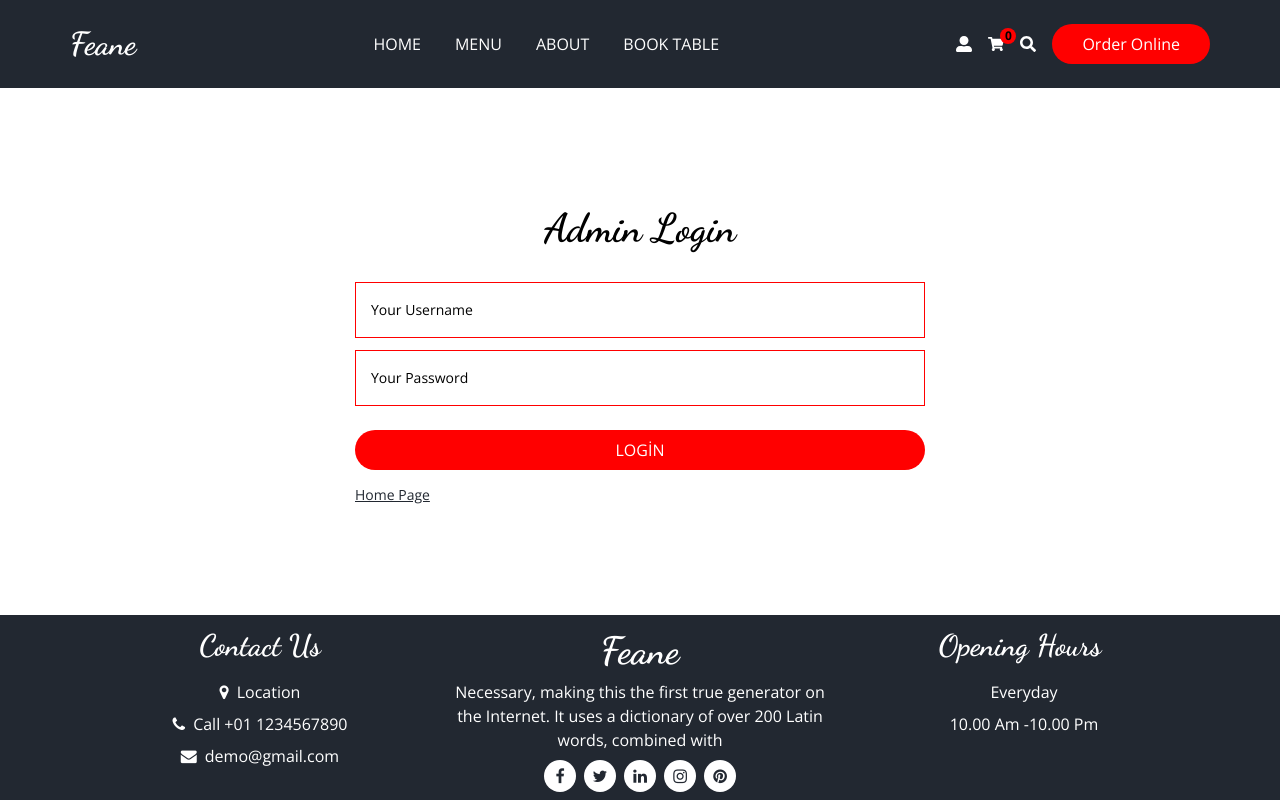
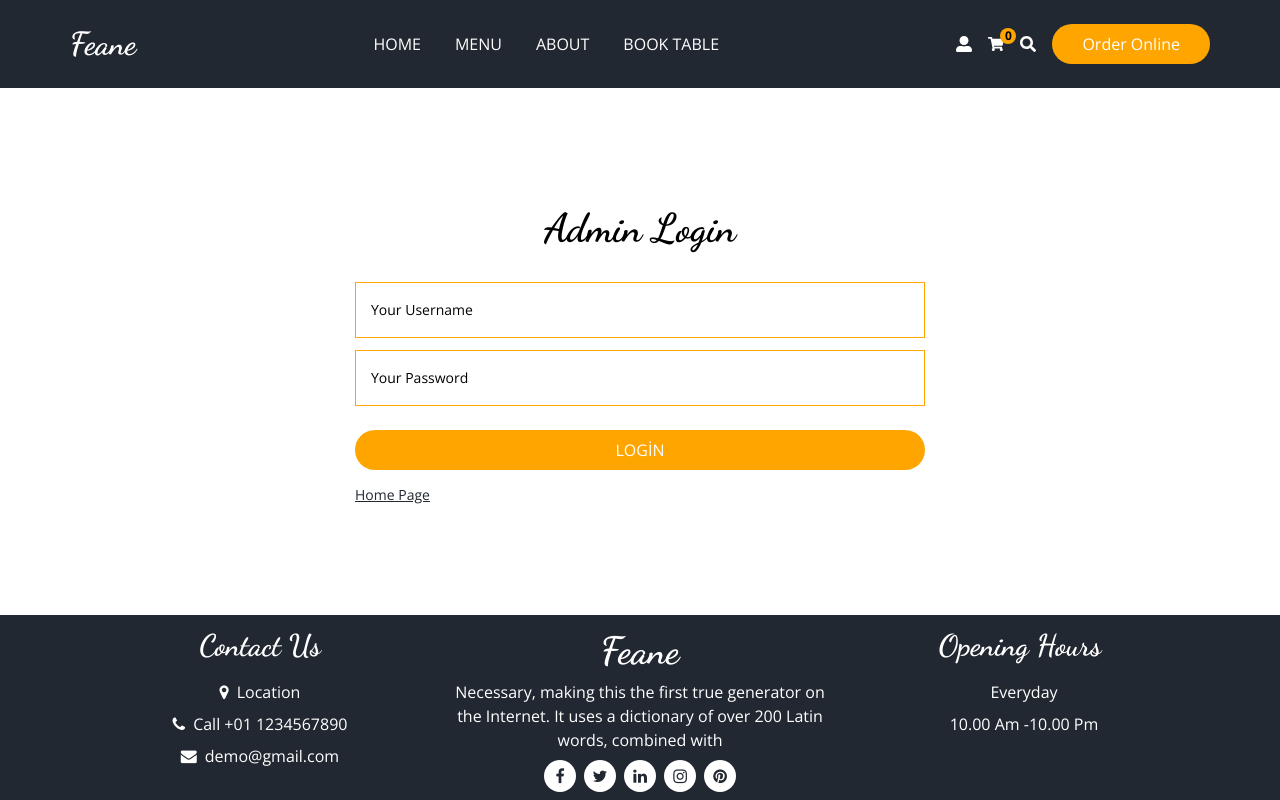
Before and after one commit to eoakpinarr/food-ordering, a Next.js app: page /admin in a window 1280 px wide. Built offline with nearby package versions, Linux system fonts and the light colour scheme.

Commit message:
admin page login kontrolü

```diff
--- a/pages/admin/index.jsx
+++ b/pages/admin/index.jsx
@@ -4,12 +4,26 @@ import React from 'react'
 import { useFormik } from 'formik'
 import { AdminSchema } from '@/schema/AdminSchema'
 import Link from 'next/link'
+import axios from 'axios'
+import { toast } from 'react-toastify'
+import { useRouter } from 'next/router'
 
 const AdminLogin = () => {
 
+    const { push } = useRouter()
+
     const onSubmit = async (values, actions) => {
-        await new Promise((resolve) => setTimeout(resolve, 4000));
-        actions.resetForm();
+        try {
+            const res = await axios.post(`${process.env.NEXT_PUBLIC_API_URL}/admin`, values)
+            if (res.status === 200) {
+                console.log(res);
+                actions.resetForm();
+                toast.success("Admin Login Success")
+                push("/admin/profile")
+            }
+        } catch (error) {
+            console.log(error)
+        }
     };
 
     const { values, handleSubmit, handleChange, handleBlur, errors, touched } = useFormik({
@@ -57,7 +71,7 @@ const AdminLogin = () => {
                     ))}
                 </div>
                 <div className='flex flex-col w-full gap-y-3 mt-6'>
-                    <button className='btn-primary'>LOGİN</button>
+                    <button className='btn-primary' type='submit'>LOGİN</button>
 
                     <Link href={'/'}>
                         <span className='text-sm underline cursor-pointer text-secondary'>
@@ -70,4 +84,21 @@ const AdminLogin = () => {
     )
 }
 
+//Admin giriş yaptı sayfa yenilenince tekrar giriş yapması gerekmesin diye
+export const getServerSideProps = (ctx) => {
+    const myCookie = ctx.req?.cookies || "";
+    if (myCookie.token === process.env.ADMIN_TOKEN) {
+        return {
+            redirect: {
+                destination: "admin/profile",
+                permanent: false,
+            }
+        }
+    }
+    return {
+        props: {}
+    }
+
+}
+
 export default AdminLogin
--- a/pages/admin/profile.jsx
+++ b/pages/admin/profile.jsx
@@ -4,10 +4,27 @@ import Products from '@/components/admin/Products'
 import OrderAdmin from '@/components/admin/OrderAdmin'
 import CategoryAdmin from '@/components/admin/CategoryAdmin'
 import FooterAdmin from '@/components/admin/FooterAdmin'
+import axios from 'axios'
+import { useRouter } from 'next/router'
+import { toast } from 'react-toastify'
 
 const AdminProfile = () => {
   const [tabs, setTabs] = useState(0)
+  const {push} = useRouter()
 
+  const closeAdminAccount = async () => {
+    try {
+      if (confirm("Admin hesabında çıkış yapmak istediğinize emin misiniz ? ")) {
+        const res = await axios.put(`${process.env.NEXT_PUBLIC_API_URL}/admin`)
+        if (res.status === 200) {
+          push("/admin")
+          toast.success("Hesaptan çıkış yapıldı (Admin)")
+        }
+      }
+    } catch (error) {
+      console.log(error)
+    }
+  }
   return (
     <div className='flex min-h-[calc(100vh_-_293px)] px-10 lg:flex-row flex-col lg:mt-5 mt-10'>
       <div className='lg:w-80 w-100 flex-shrink-0'>
@@ -53,8 +70,8 @@ const AdminProfile = () => {
           </li>
           <li className={`border w-full p-3 cursor-pointer hover:bg-primary
           hover:text-white transition-all `}
-            onClick={() => setTabs(4)}>
-
+            onClick={closeAdminAccount}
+          >
             <i className="fa fa-sign-out"></i>
             <button className="ml-1">Exit</button>
           </li>
@@ -71,4 +88,22 @@ const AdminProfile = () => {
   )
 }
 
+
+//Giriş yapmadan admin profil sayfasına girmek isterse admin logine yönlendir.
+export const getServerSideProps = (ctx) => {
+  const myCookie = ctx.req?.cookies || "";
+  if (myCookie.token !== process.env.ADMIN_TOKEN) {
+    return {
+      redirect: {
+        destination: "/admin",
+        permanent: false,
+      }
+    }
+  }
+  return {
+    props: {}
+  }
+
+}
+
 export default AdminProfile
--- a/pages/api/admin/index.js
+++ b/pages/api/admin/index.js
@@ -19,7 +19,19 @@ const handler = (req, res) => {
       );
       res.status(200).json({ message: "Success" });
     } else {
-        res.status(400).json({message: "Wrong Credentials"})
+      res.status(400).json({ message: "Wrong Credentials" });
     }
   }
+  if (method === "PUT") {
+    res.setHeader(
+      "Set-Cookie",
+      cookie.serialize("token", process.env.ADMIN_TOKEN, {
+        maxAge: -1,
+        path: "/",
+      })
+    );
+    res.status(200).json({ message: "Success" });
+  }
 };
+
+export default handler;
--- a/schema/AdminSchema.js
+++ b/schema/AdminSchema.js
@@ -4,9 +4,6 @@ export const AdminSchema = Yup.object({
         username: Yup.string().required("Kullanıcı adı zorunludur.")
         .min(3, "Kullanıcı adı en az 3 karakter içermelidir."),
         password: Yup.string().required("Şifre zorunludur.")
-                .min(8, "Şifre en az 8 karakter içermelidir.")
-                .matches(
-                        /^(?=.*[a-z])(?=.*[A-Z])(?=.*\d)(?=.*[@$!%*?&])[A-Za-z\d@$!%*?&]{8,}$/,
-                        "Şifre bir büyük karakter, bir küçük karakter, bir sayı ve bir özel karakter içermelidir."
-                ),
+                .min(4, "Şifre en az 4 karakter içermelidir.")
+
 })
--- a/tailwind.config.js
+++ b/tailwind.config.js
@@ -19,7 +19,7 @@ module.exports = {
         }
       },
       colors: {
-        primary: "red",
+        primary: "orange",
         secondary: "#222831",
         danger: "#FF0000",
         success: 'green'
```
